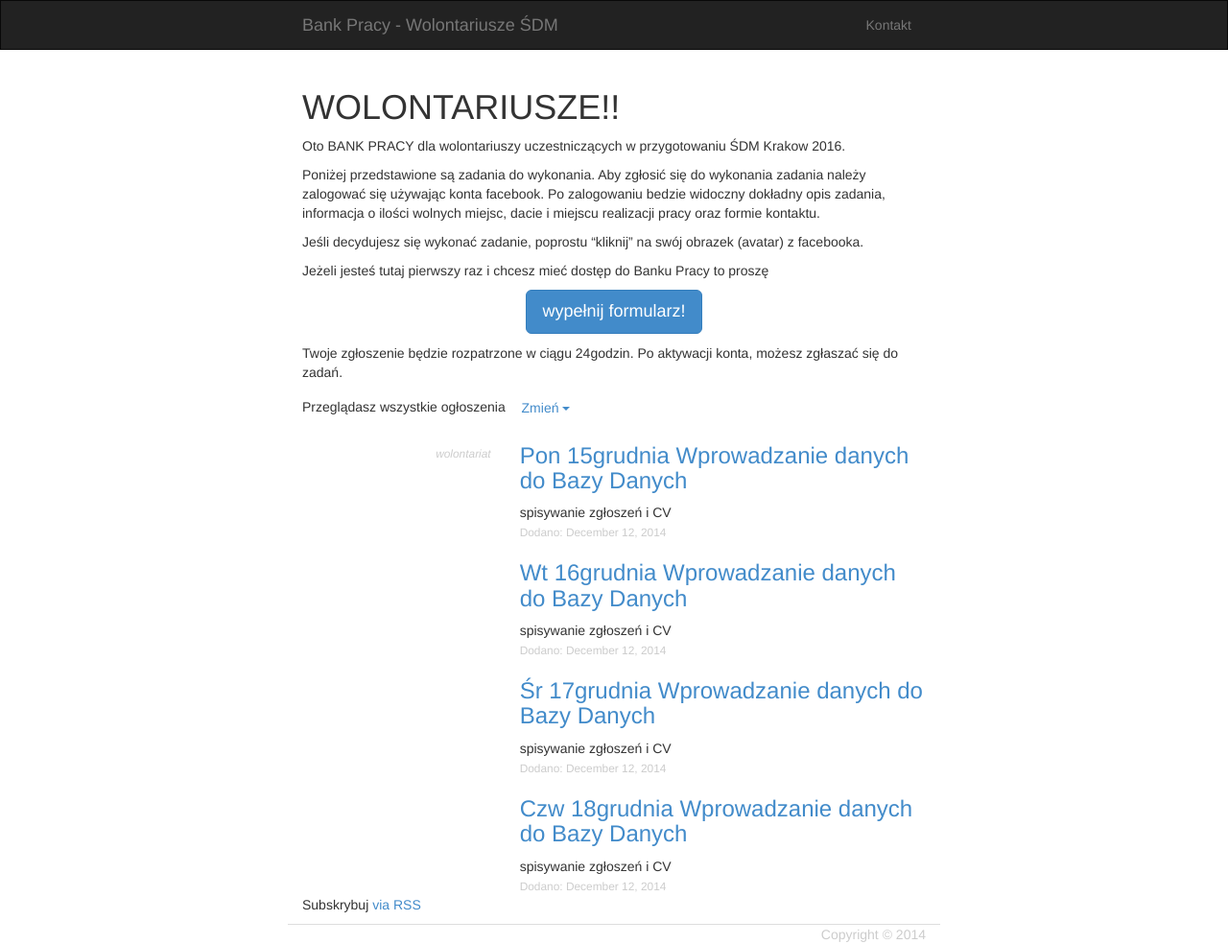
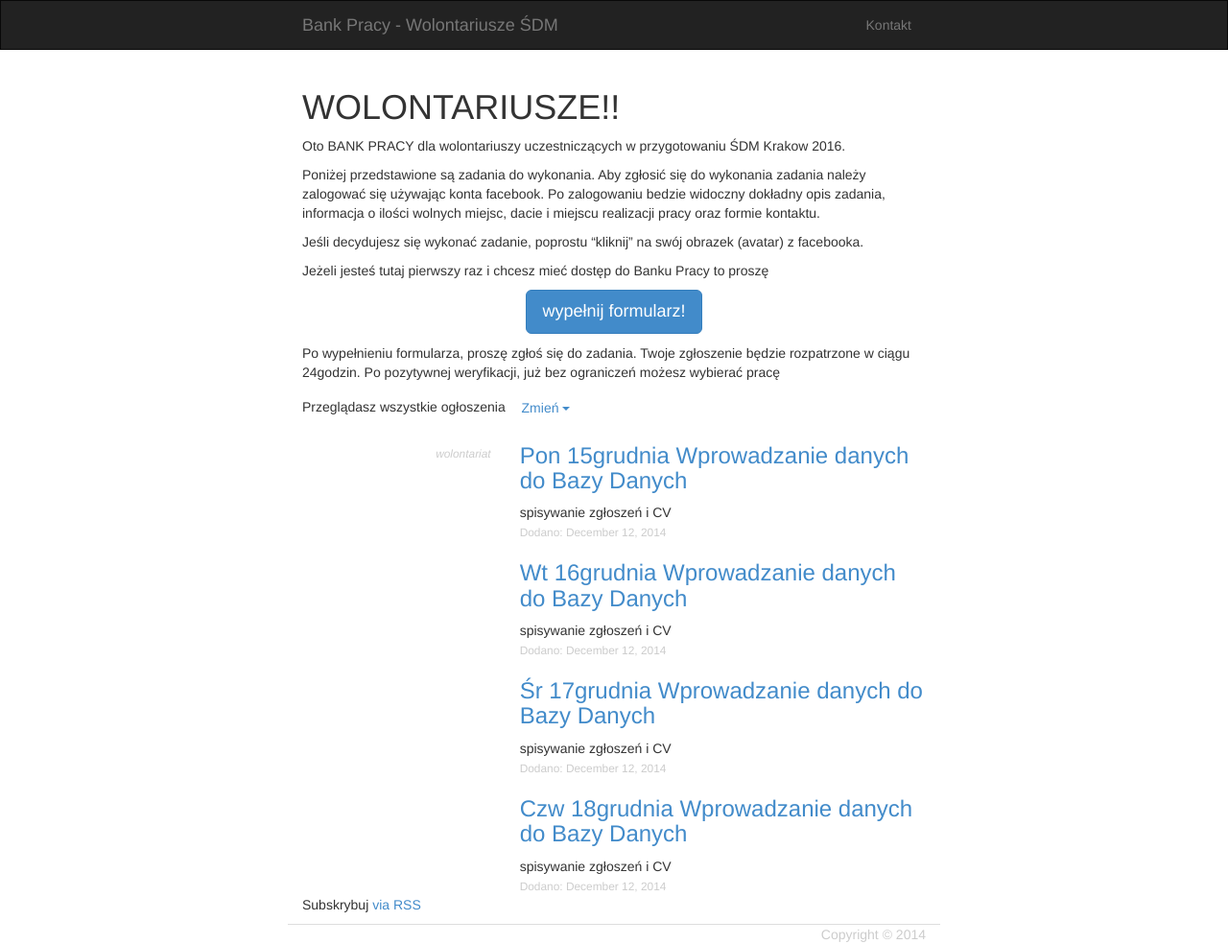
Before and after one commit to Krakow2016/tablica, a Jekyll site: the page built from index.html, in a window 1280 px wide. Shown: the whole page at 96% size. Built offline with Jekyll 4.4.1, drawn with Linux system fonts in a browser that asks for light colours.

Commit message:
Update index.markdown

```diff
--- a/_includes/index.markdown
+++ b/_includes/index.markdown
@@ -14,4 +14,5 @@ Jeżeli jesteś tutaj pierwszy raz i chcesz mieć dostęp do Banku Pracy to pros
   <a class="btn btn-primary btn-lg" href="https://docs.google.com/forms/d/1fAwTgvJ_qWnGvgcmB8ZoUwJTwEnbAK7couKQIOIKRss/viewform" role="button">wypełnij formularz!</a>
 </p>
 
-Twoje zgłoszenie będzie rozpatrzone w ciągu 24godzin. Po aktywacji konta, możesz zgłaszać się do zadań.
+Po wypełnieniu formularza, proszę  zgłoś się do zadania.
+Twoje zgłoszenie będzie rozpatrzone w ciągu 24godzin. Po pozytywnej weryfikacji, już bez ograniczeń możesz wybierać pracę
```
